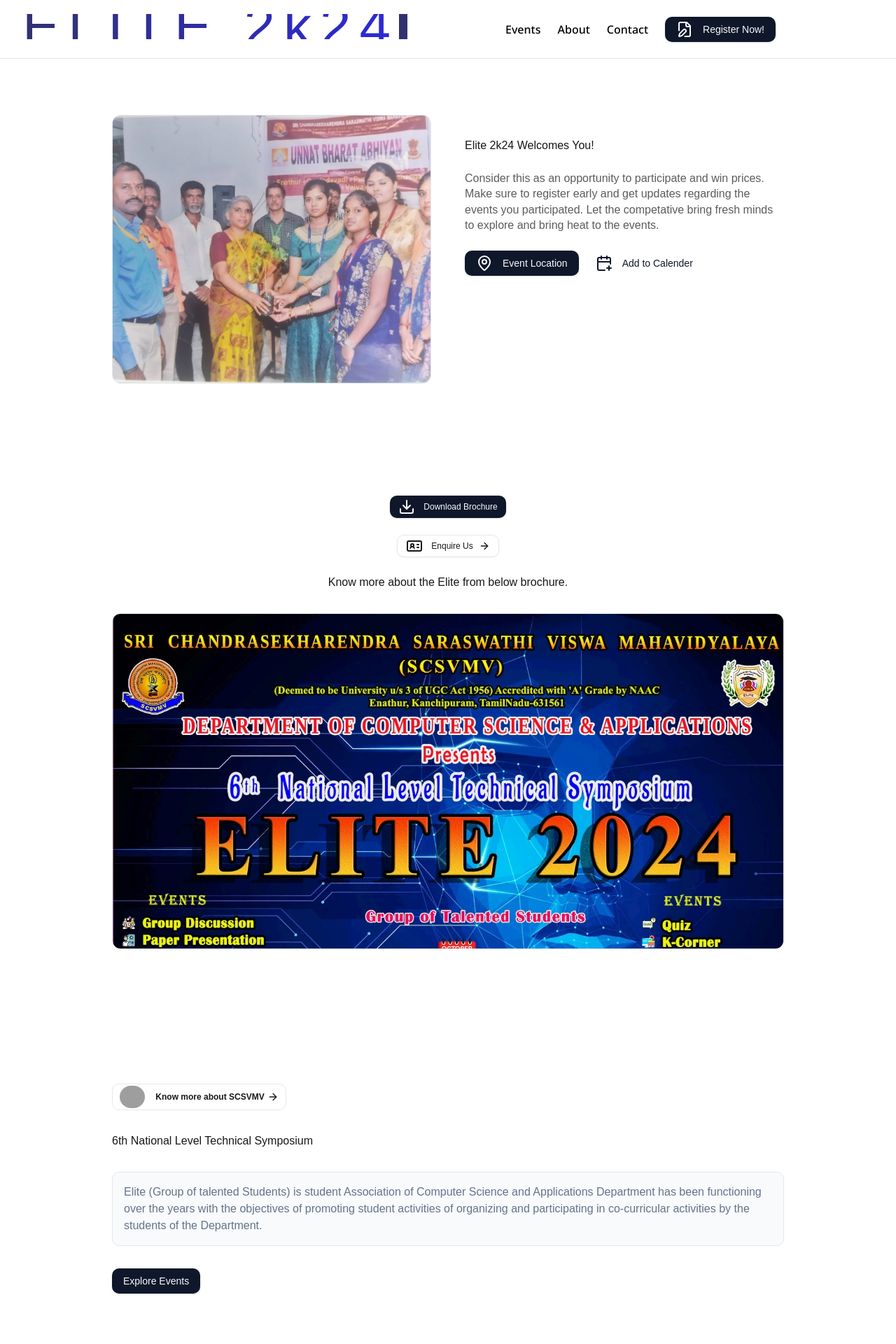
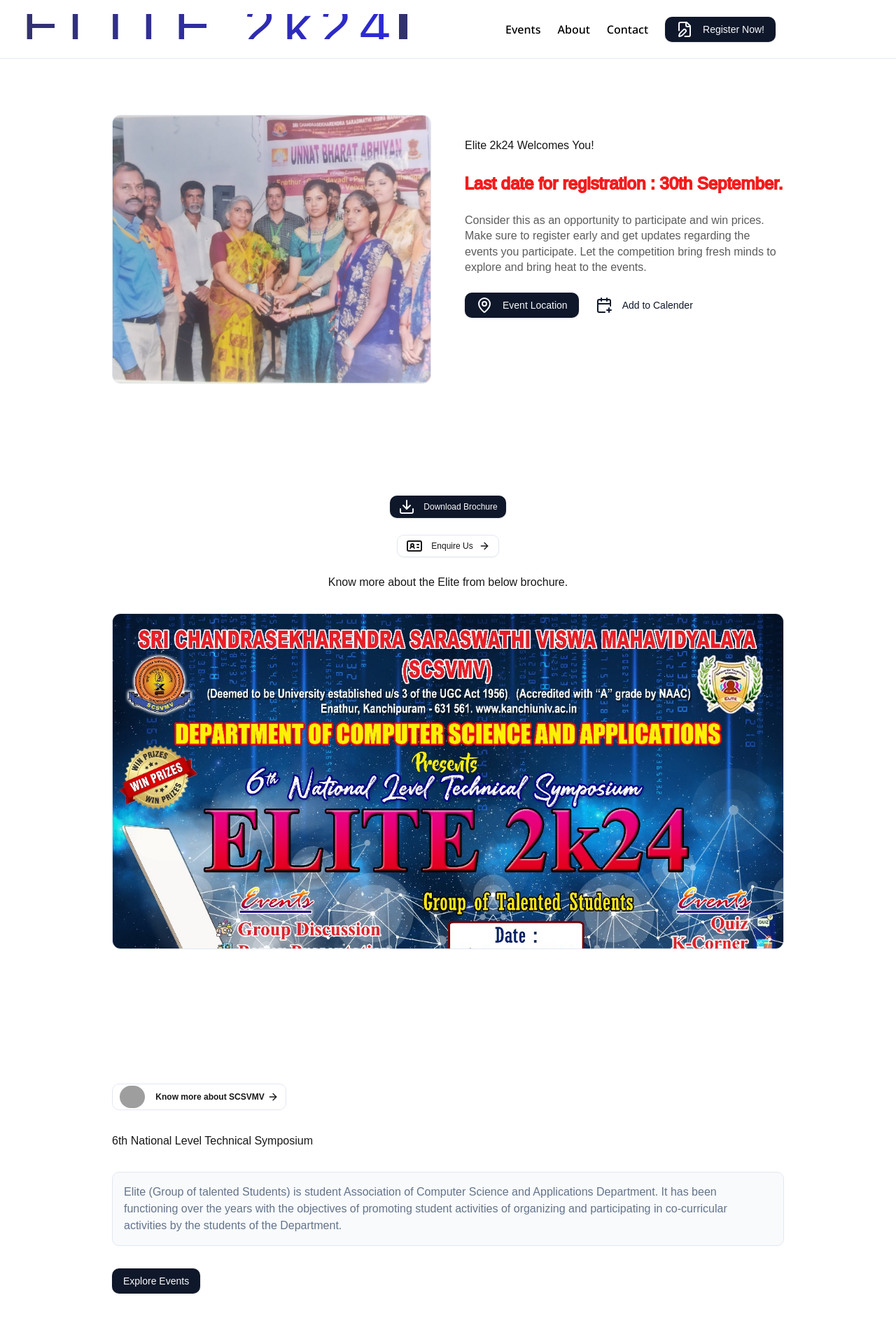
Before and after one commit to caffeowl/elite, a Next.js app: page / in a window 1280 px wide. Shown: the top 1920 px of the page at 70% size. Built offline with nearby package versions, Linux system fonts and the light colour scheme; grey boxes are pictures that could not be loaded; a web font is replaced by a local one.

Commit message:
Changes:
1. Made minor changes with greeting and about section(In Short Spell Check and Grammar).

2. New Poster Added.

3. Added Blinking text to notify last date registration.

4. Removed Tags from Event Section as all are Technical Events.

5. Still Add to Calendar work is pending (Update Soon).

```diff
--- a/app/About/page.tsx
+++ b/app/About/page.tsx
@@ -28,7 +28,7 @@
           6th National Level Technical Symposium
         </h1>
         <h3 className="rounded-md border bg-muted/50 p-4 text-muted-foreground">
-          Elite (Group of talented Students) is student Association of Computer Science and Applications Department has been functioning over the years with the objectives of promoting student activities of organizing and participating in co-curricular activities by the students of the Department.
+          Elite (Group of talented Students) is student Association of Computer Science and Applications Department. It has been functioning over the years with the objectives of promoting student activities of organizing and participating in co-curricular activities by the students of the Department.
         </h3>
 
         <div className="flex gap-4">
--- a/app/Events/page.css
+++ b/app/Events/page.css
@@ -22,11 +22,10 @@
     margin:auto;
     justify-content: center;
 }
-#tags{
-    font-weight: 800;
+.btn_detail{
     display: flex;
     justify-content: space-between;
-    margin-left: auto;
+    margin-left: 90px;
 }
 #dialog{
     grid-template-columns: repeat(auto-fit, minmax(300px, 1fr));
--- a/app/Events/page.tsx
+++ b/app/Events/page.tsx
@@ -20,35 +20,35 @@
 export default function events() {
     const events = [
         {
-            path: '/kcorner', value: 'K Corner', img: require('./kcorner.png'), Technical: true,
+            path: '/kcorner', value: 'K Corner', img: require('./kcorner.png'),
             edesc: " Team can have maximum of 2 Participants.Certificates will be provided for all participants.First and second prizes are awarded based on judgment",
             erules: "Topic should be technical and educational oriented.Maximum 20 slides are required.Explanation time is minimum 10 Minutes.Preliminaries will be conducted.Practical sessions are also allowed.Participants should bring their own Laptop.Explanation must be in English"
         },
-        { path: '/softwaredebugging', value: 'Software Debugging', img: require('./bug.png'), Technical: true,
+        { path: '/softwaredebugging', value: 'Software Debugging', img: require('./bug.png'),
             edesc:"One participant per team.Certificates will be provided for all participants.Fisrt and second prizes are awarded based on judgment.Students have to maintain a decent Dress code",
             erules:"This round consists 20 questions.Time Duration 20 mints.Maximum numbers of outputs should be given and the respective logics must be answered.The Best Performances are promoted for GRAND FINALE",
          },
-        { path: '/paperpresentation', value: 'Paper Presentation', img: require('./paperpresentation.jpg'), Technical: true,
+        { path: '/paperpresentation', value: 'Paper Presentation', img: require('./paperpresentation.jpg'),
             edesc: "Team can have maximum of 2 Participants.Certificates will be provided for all participants.First and second prizes are awarded based on judgment",
             erules:"The Paper Submitted will have to be presented durning the event.Hard copies of the same are to be submitted before presentation.The Teams will get 7 minutes to presents their paper.It will be followed by a question and answer session for the next 3 Minutes.The Participants will have to present their papers in MS-Power Point format only.Violation of any rule can result in rejection of paper.The Organizers reserve the right to change/update the rules of the contest at any point of time and will do their best to inform to participants of the same.However ,it is ultimately the responsibility of the teams to keep themselves updated",
         },
-        { path: '/posterpresentation', value: 'Poster Presentation', img: require('./posterpresentation.png'), Technical: true,
+        { path: '/posterpresentation', value: 'Poster Presentation', img: require('./posterpresentation.png'),
             edesc:"Team can have maximum of 2 Participants.Certificates will be provided for all participants.First and second prizes are awarded based on judgment",
             erules:"Poster size must be 40*60.Make theme on it and collect information, pictures and make your own art clips.Bring out your creativity by arranging your theme on a chart.Poster explanation time is of 5mins.Every poster should be presented technically",
          },
-        { path: '/groupdiscussion', value: 'Group Discussion', img: require('./gd.jpg'), Non_Technical: true,
+        { path: '/groupdiscussion', value: 'Group Discussion', img: require('./gd.jpg'),
             edesc:"",
             erules:"",
          },
-        { path: '/mockinterview', value: 'Mock Interview', img: require('./mi.jpg'), Non_Technical: true,
+        { path: '/mockinterview', value: 'Mock Interview', img: require('./mi.jpg'),
             edesc:"Number of participants per team: 2.Certificates will be provided for all participants.First and second prizes are awarded based on judgment.Decent Dress code has to be maintained by the students",
             erules:"The time duration allocated for short film will be 10 minutes.The story or concept of this film should be good and keep non-violence.Judge's decision will be treated as final.Judgement will be based on the clarity of acting, thoughts, humor, expressions and screenplay.Team will be disqualified on vulgarity or any obscene in the performance.Language preferences: English or Tamil",
          },
-        { path: '/quiz', value: 'Quiz', img: require('./quiz.jpg'), Non_Technical: true,
+        { path: '/quiz', value: 'Quiz', img: require('./quiz.jpg'),
             edesc: "Team can have maximum of 2 Participants.Certificates will be provided for all participants.First and second prizes are awarded based on judgment",
             erules:"In case of Tie between the teams three or more questions will be asked.Eligible candidates can only participate in other rounds.First Round is based on historical places.Second Round is based on lateral thinking.Third Round is based on Tagline.Judges decision will be treated as final .Team will be disqualified on vulgarity or any obscene in the performance",
          },
-        { path: '/shortfilm', value: 'Short Film', img: require('./shortfilm.jpg'), Non_Technical: true,
+        { path: '/shortfilm', value: 'Short Film', img: require('./shortfilm.jpg'),
             edesc:"Certificates will be provided for all participants.First and second prizes are awarded based on judgment",
             erules:"Participants go through under the HR interview.The Topics for HR interview will be from current affairs and technology trends .Resume is necessary for the HR interview",
          },
@@ -70,7 +70,7 @@
                     <CardFooter>
                         <Dialog>
                             <DialogTrigger asChild>
-                                <Button>View Details</Button>
+                                <Button className="btn_detail">View Details</Button>
                             </DialogTrigger>
                                 <DialogContent className="sm:max-w-800" id="dialog">
                                     <DialogHeader>
@@ -98,11 +98,6 @@
                                     </div>
                                 </DialogContent>
                         </Dialog>
-                        <div id="tags">
-                            <Button variant="outline"><Tag />{item.Technical ? (
-                                <p>Technical Event</p>
-                            ) : item.Non_Technical && <p>Non-Technical Event</p>}</Button>
-                        </div>
                     </CardFooter>
 
                 </Card>
--- a/app/Invitation/page.tsx
+++ b/app/Invitation/page.tsx
@@ -10,14 +10,14 @@
 import { Section, Container } from "@/components/craft";
 import {IdCard,Download} from "lucide-react";
 // Assets
-import invite from "./invitation.jpg";
+import invite from "./invitation.jpeg";
 
 export default function Invitation() {
   return (
     <Section>
       <Container>
         <div className="flex flex-col items-center text-center">
-        <Button className="w-fit not-prose mb-6 flex" size="sm" asChild><Link target="_blank" href="https://drive.usercontent.google.com/u/0/uc?id=1lu6I8SLLpNXia95CGTPUGWR1AO9CG5Vo&export=download" download="Elite_Invitation.jpg"><Download/>&emsp;Download Brochure</Link></Button>
+        <Button className="w-fit not-prose mb-6 flex" size="sm" asChild><Link target="_blank" href="https://drive.usercontent.google.com/u/0/uc?id=1m0PV5UHDzU79vzxwO5UbdKWFvsyEnzry&export=download" download="Elite_Invitation.jpg"><Download/>&emsp;Download Brochure</Link></Button>
           <Button
             asChild
             className="not-prose mb-6 flex w-fit"
--- a/app/pages/HomePage.css
+++ b/app/pages/HomePage.css
@@ -17,3 +17,14 @@
 .txt_reg {
     display: inline-block;
 }
+@keyframes blink {
+    0%, 100% {opacity: 1;}
+    50% {opacity: 0;}
+  }
+
+  #blinking-text {
+    font-size: 1.5rem;
+    color: #ba3232 ;
+    animation: blink 1s linear infinite;
+    -webkit-text-stroke: 2px #f20707;
+  }
--- a/app/pages/HomePage.tsx
+++ b/app/pages/HomePage.tsx
@@ -26,10 +26,11 @@
                     </div>
                     <div className="flex flex-col gap-6 py-8">
                         <h3 className="!my-0">Elite 2k24 Welcomes You!</h3>
+                        <h1 id="blinking-text">Last date for registration : 30th September.</h1>
                         <p className="font-light leading-[1.4] opacity-70">
                             Consider this as an opportunity to participate and win prices.
-                            Make sure to register early and get updates regarding the events you participated.
-                            Let the competative bring fresh minds to explore and bring heat to the events.
+                            Make sure to register early and get updates regarding the events you participate.
+                            Let the competition bring fresh minds to explore and bring heat to the events.
                         </p>
                         <div className="not-prose flex items-center gap-2">
                             <Button className="w-fit" asChild>
```
Also changed, not shown: app/Invitation/invitation.jpeg (added), app/Invitation/invitation.jpg (deleted).
